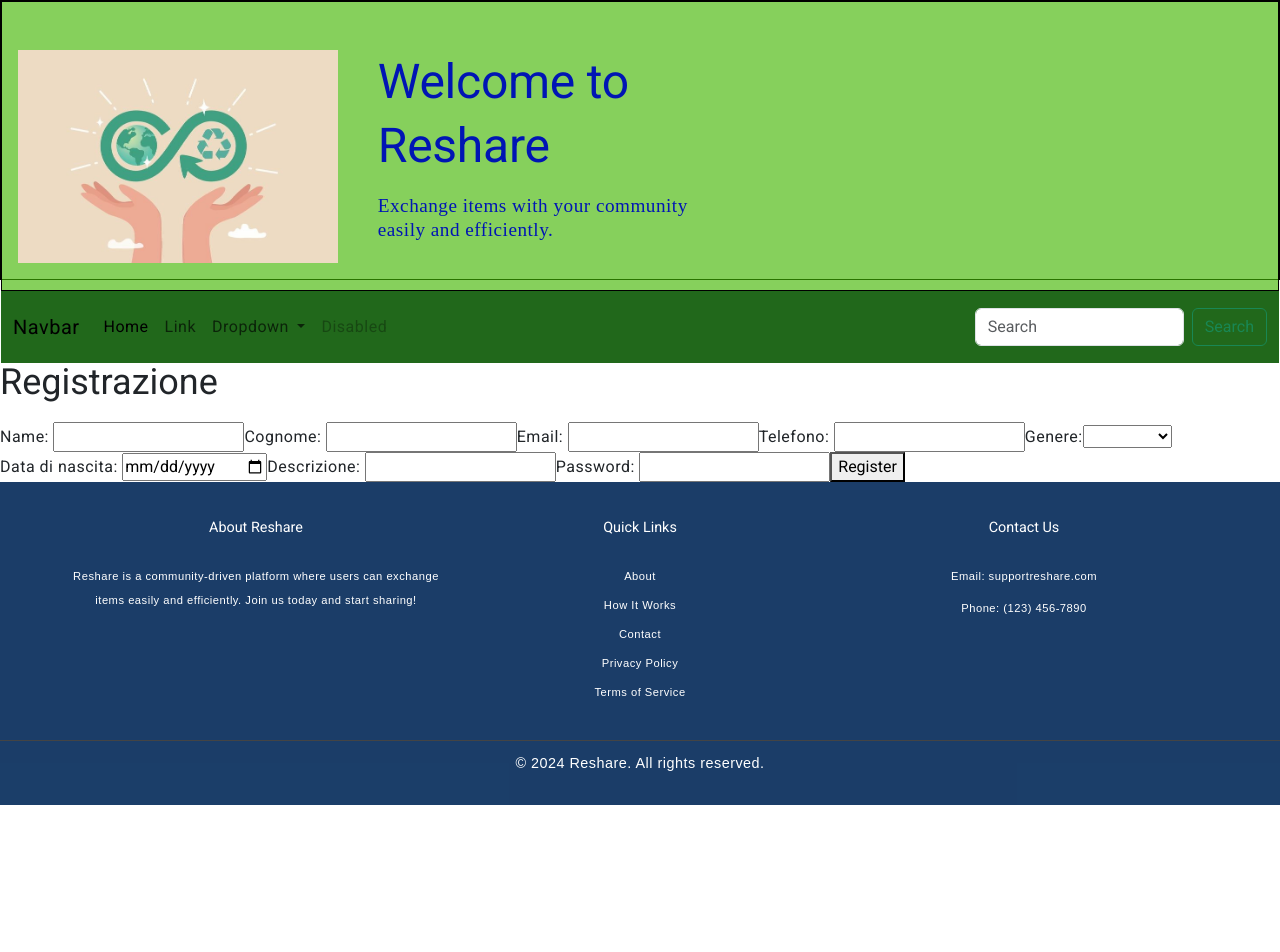
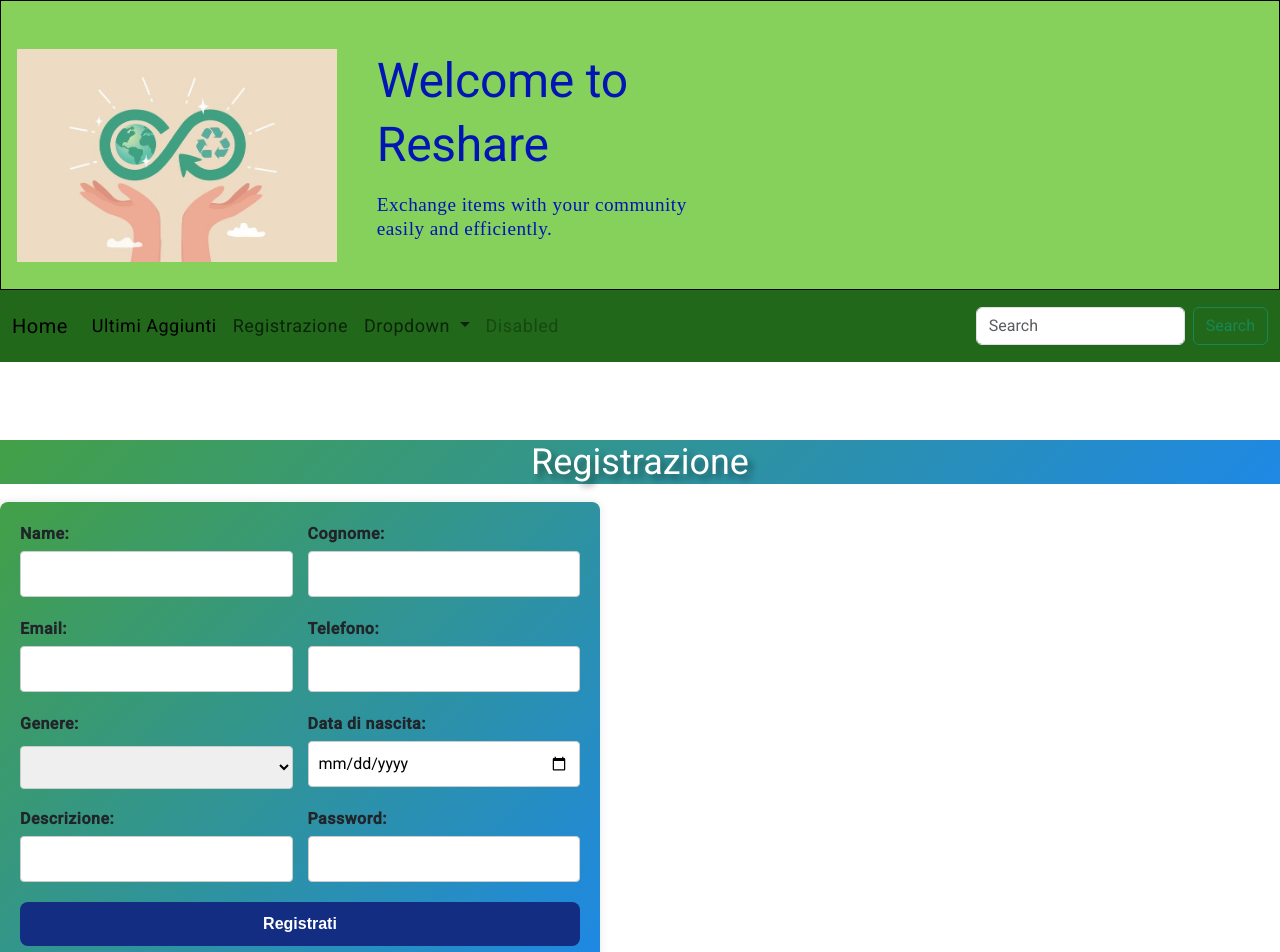
Before and after one commit to 1stany/reshare-fe, an Angular app: page /register in a window 1280 px wide. Shown: the top 952 px of the page. Before the commit the page ends 805 px from the top, so only its background shows below. Built offline with nearby package versions, Linux system fonts and the light colour scheme; a web font is replaced by a local one.

Commit message:
implementa la grafica di register e header

```diff
--- a/src/app/header/header.component.css
+++ b/src/app/header/header.component.css
@@ -3,11 +3,9 @@
     display: flex;
     flex-direction: column;
     justify-content: space-between;
-    border: 1px solid black;
-    margin-block-end: 5em;
+    margin-block-end: 10em;
     font-family: "Playwrite FR Moderne", cursive;
     font-optical-sizing: auto;
-
 }
 
 #logo{
@@ -16,9 +14,11 @@
 
 nav{
     background:  rgba(7, 87, 0, 0.893);
-    color: #ce0707;
+    color: #ff0000;
     padding: 1rem 0;
     font-family: "Roboto";
+    font-size: large;
+
 }
 
 .container {
@@ -34,10 +34,6 @@
     font-weight: bold;
 }
 
-.nav-links {
-    list-style: none;
-}
-
 .nav-links li {
     display: inline;
     margin-left: 1rem;
@@ -45,14 +41,20 @@
 
 .nav-links a {
     color: #fff;
-    text-decoration: none;
     font-size: 1rem;
     transition: color 0.3s;
 }
 
-.nav:hover{
-    color: #ff6600;
+
+.navbar-nav .nav-link:hover {
+    color: #003674;
+    background-color: #00e727;
+    border-radius: 4px;
+    transition: all 0.3s ease;
+    transform: scale(1.1);
+    font-size: 1.1rem;
 }
+
 
 .hero-content {
     color: #0015b4;
@@ -70,7 +72,3 @@
     font-size: 1.2rem;
     margin-bottom: 2rem;
 }
-
-.container text-center {
-    margin: 0em;
-}
--- a/src/app/header/header.component.html
+++ b/src/app/header/header.component.html
@@ -21,19 +21,19 @@
             </div>
           </div>
 
-        <nav class="navbar navbar-expand-lg bg-subtle" >
+        <nav class="navbar navbar-expand-lg">
             <div class="container-fluid">
-              <a class="navbar-brand" href="#">Navbar</a>
+              <a class="navbar-brand" href="#">Home</a>
               <button class="navbar-toggler" type="button" data-bs-toggle="collapse" data-bs-target="#navbarSupportedContent" aria-controls="navbarSupportedContent" aria-expanded="false" aria-label="Toggle navigation">
                 <span class="navbar-toggler-icon"></span>
               </button>
               <div class="collapse navbar-collapse" id="navbarSupportedContent">
                 <ul class="navbar-nav me-auto mb-2 mb-lg-0">
                   <li class="nav-item">
-                    <a class="nav-link active" aria-current="page" href="#">Home</a>
+                    <a class="nav-link active" aria-current="page" href="last">Ultimi Aggiunti</a>
                   </li>
                   <li class="nav-item">
-                    <a class="nav-link" href="#">Link</a>
+                    <a class="nav-link" href="register">Registrazione</a>
                   </li>
                   <li class="nav-item dropdown">
                     <a class="nav-link dropdown-toggle" href="#" role="button" data-bs-toggle="dropdown" aria-expanded="false">
--- a/src/app/home/home.component.css
+++ b/src/app/home/home.component.css
@@ -19,6 +19,7 @@
     background: #86e600;
     color: rgb(0, 0, 0);
     font-weight: bold;
+    transform: scale(1.05);
 }
 
 .button-container {
--- a/src/app/register/register.component.css
+++ b/src/app/register/register.component.css
@@ -0,0 +1,78 @@
+body {
+    font-family: Arial, sans-serif;
+    background-color: #f4f4f9;
+    display: flex;
+    justify-content: center;
+    align-items: center;
+    height: 100vh;
+    margin: 0;
+  }
+
+  .registerContainer {
+    background: #fff;
+    background: linear-gradient(135deg, #43A047, #1E88E5);
+    padding: 20px;
+    border-radius: 8px;
+    box-shadow: 0 0 10px rgba(0, 0, 0, 0.1);
+    width: 100%;
+    max-width: 600px;
+  }
+
+  button {
+    font-family: 'Arial', sans-serif;
+    font-size: 16px;
+    font-weight: bold;
+            color: #ffffff;
+            background-color: #132d83;
+            border: none;
+            padding: 10px 20px;
+            text-align: center;
+            text-decoration: none;
+            display: inline-block;
+            border-radius: 8px;
+            cursor: pointer;
+            transition: background-color 0.3s ease;
+  }
+
+  h3 {
+    text-align: center;
+    background: linear-gradient(135deg, #43A047, #1E88E5);
+    color: #ffffff;
+    text-shadow: 5px 5px 6px rgba(0, 0, 0, 0.4);
+  }
+
+  button:hover {
+    background-color: #21df2a;
+    color: black;
+    transform: scale(1.05);
+  }
+
+  form {
+    display: flex;
+    flex-wrap: wrap;
+    gap: 15px;
+  }
+
+  .form-group {
+    flex: 1 1 calc(50% - 15px);
+    display: flex;
+    flex-direction: column;
+  }
+
+  .form-group.full-width {
+    flex: 1 1 100%;
+  }
+
+  label {
+    font-weight: bold;
+    margin-bottom: 5px;
+  }
+
+  input, select {
+    width: 100%;
+    padding: 10px;
+    margin-top: 5px;
+    border: 1px solid #ccc;
+    border-radius: 4px;
+    box-sizing: border-box;
+  }
--- a/src/app/register/register.component.html
+++ b/src/app/register/register.component.html
@@ -1,27 +1,37 @@
-
-  <h3>Registrazione</h3>
-  <div class="registerContainer">
-
-    <form #registerForm = "ngForm" (ngSubmit)="onSubmit(registerForm)">
+<h3>Registrazione</h3>
+<div class="registerContainer">
+  <form #registerForm="ngForm" (ngSubmit)="onSubmit(registerForm)">
+    <div class="form-group">
       <label>Name: <input type="text" name="firstname" required ngModel></label>
+    </div>
+    <div class="form-group">
       <label>Cognome: <input type="text" name="lastname" required ngModel></label>
-      <label>Email: <input type="text" name="email" required ngModel></label>
-      <label>Telefono: <input type="text" name="phone" required ngModel></label>
-
+    </div>
+    <div class="form-group">
+      <label>Email: <input type="email" name="email" required ngModel></label>
+    </div>
+    <div class="form-group">
+      <label>Telefono: <input type="tel" name="phone" required ngModel></label>
+    </div>
+    <div class="form-group">
       <label>Genere:</label>
       <select name="gender" required ngModel>
         <option value="male">Maschio</option>
         <option value="female">Femmina</option>
-        <option value="Altro">Altro</option>
+        <option value="prefer not say">Preferisco non dirlo</option>
       </select>
-
+    </div>
+    <div class="form-group">
       <label>Data di nascita: <input type="date" name="birthdate" required ngModel></label>
-
+    </div>
+    <div class="form-group">
       <label>Descrizione: <input type="text" name="description" required ngModel></label>
-      <label>Password: <input type="text" name="password" required ngModel></label>
-
-      <button type="submit">Register</button>
-
-
-    </form>
+    </div>
+    <div class="form-group">
+      <label>Password: <input type="password" name="password" required ngModel></label>
+    </div>
+    <div class="form-group">
+      <button type="submit">Registrati</button>
+    </div>
+  </form>
 </div>
--- a/src/app/register/register.component.ts
+++ b/src/app/register/register.component.ts
@@ -30,9 +30,11 @@
 
     this.registerService.saveUser(currentUser).pipe(
       tap(() => {
+        alert('Registrazione effettuata');
         this.router.navigate(['']);
       }),
       catchError((error: any) => {
+        alert('Errore durante la registrazione');
         return of(null);
       })
     ).subscribe();
--- a/src/index.html
+++ b/src/index.html
@@ -10,6 +10,7 @@
   <link href="https://fonts.googleapis.com/css2?family=Roboto:wght@300;400;500&display=swap" rel="stylesheet">
   <link href="https://fonts.googleapis.com/icon?family=Material+Icons" rel="stylesheet">
   <link href="https://fonts.googleapis.com/css2?family=Playwrite+FR+Moderne:wght@100..400&display=swap" rel="stylesheet">
+
 </head>
 <body class="mat-typography">
   <app-root></app-root>
```
